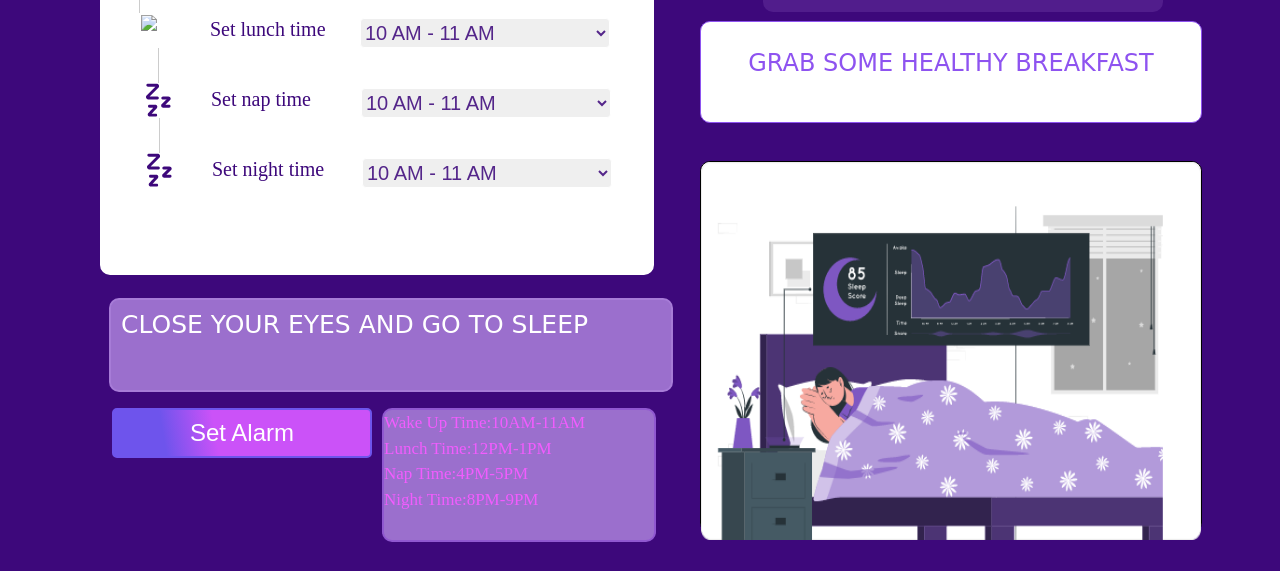
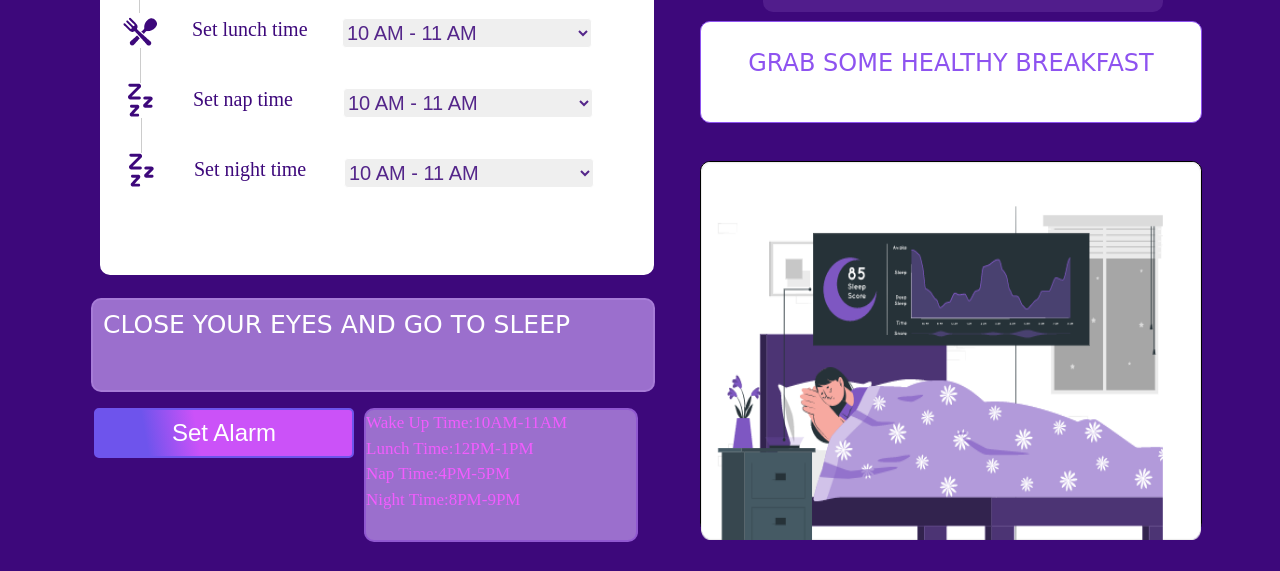
Before and after one commit to pallavivarshney-Tech/DIGITAL-CLOCK, a plain HTML site: page index.html in a window 1280 px wide. Shown: the part 229-800 px from the top of the page. Drawn offline with Linux system fonts and the light colour scheme; the site is published under a folder, as on GitHub Pages, so addresses that start at the root find nothing.

Commit message:
second commit

```diff
--- a/index.html
+++ b/index.html
@@ -53,7 +53,7 @@
                     </select>
                 </div>
                 <div class="lunch">
-                    <img src="/lunch_time.png">
+                    <img src="lunch_time.png">
                     <span class="vertical-line"></span>
                     <div class="alarm">
                         Set lunch time
```
